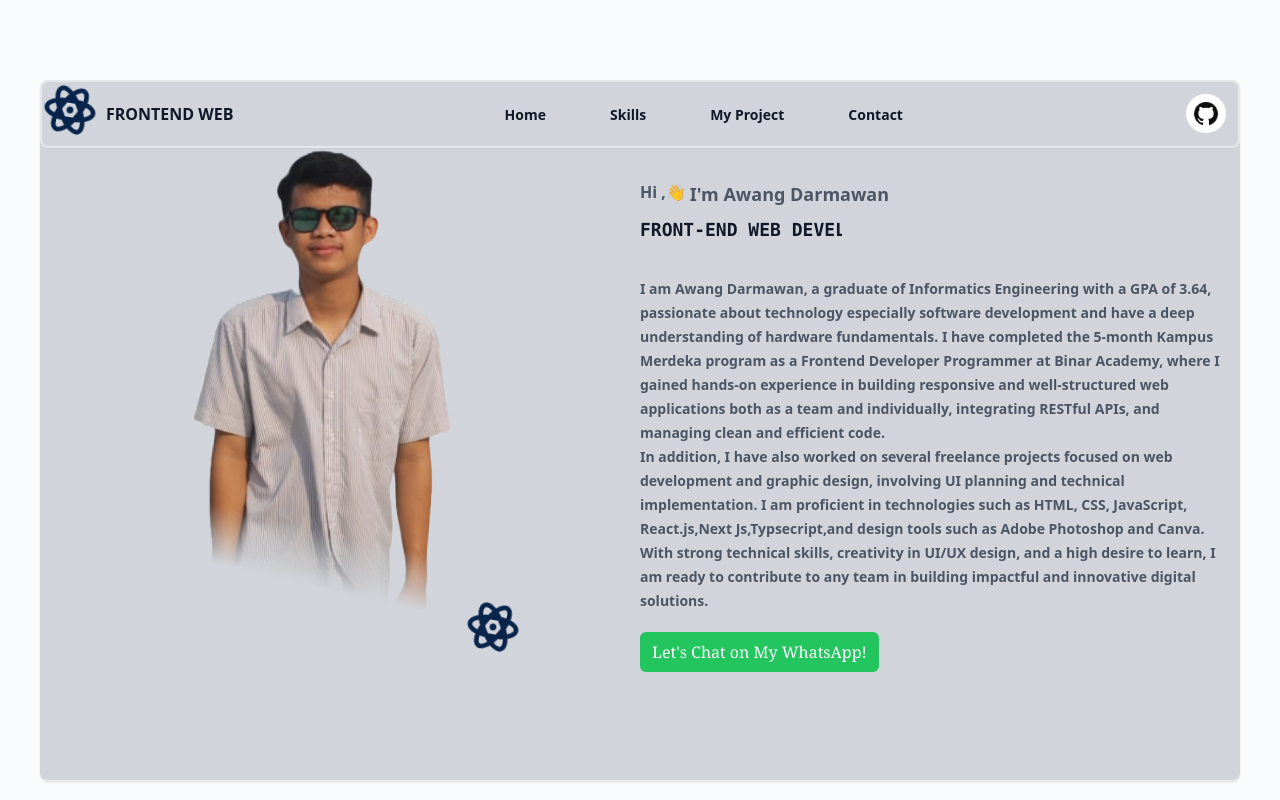
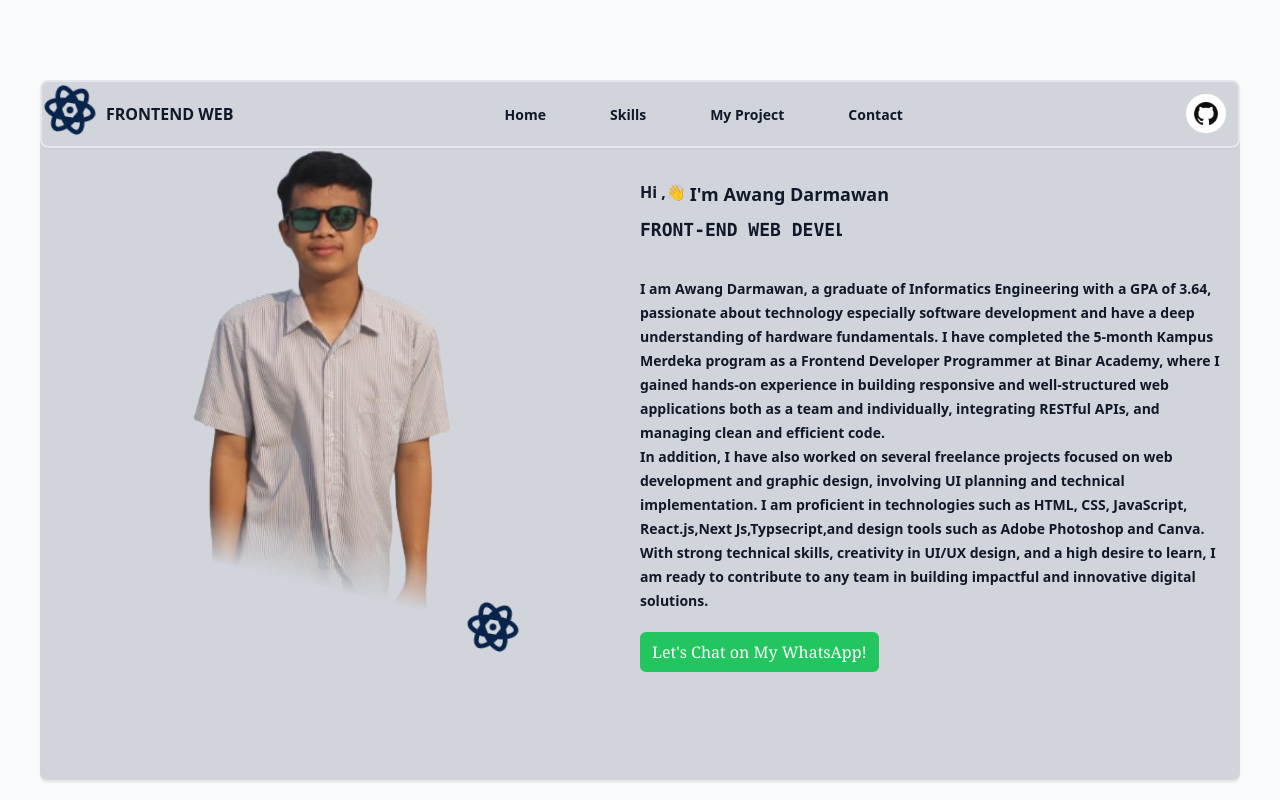
Before and after one commit to AwangDarmawan/Portofolio, a React (Vite) app: page / in a window 1280 px wide. Shown: the top 800 px of the page. Built offline with nearby package versions, Linux system fonts and the light colour scheme.

Commit message:
perbaiki togle

```diff
--- a/src/components/About.jsx
+++ b/src/components/About.jsx
@@ -15,10 +15,10 @@ function About() {
                  </div>
                 </div>
                 <div className='col-span-12 lg:col-span-6  md:col-span-6 sm:col-span-12 sm:my-11'>
-                    <span className='flex font-bold text-gray-600'>Hi ,<span className='animate-wave pe-1'>👋</span>
+                    <span className='flex font-bold text-gray-900'>Hi ,<span className='animate-wave pe-1'>👋</span>
                     <span className='text-lg'> I&#39;m Awang Darmawan</span></span>
-                    <h2 className=' text-lg mt-2 mb-8 text-gray-900  font-black w-[24ch] overflow-hidden whitespace-nowrap border-r-4 border-r-black font-mono dark:text-white animate-typing'>FRONT-END WEB DEVELOPER</h2>
-                    <span className='  text-gray-600 font-semibold text-sm font-sans animate-blink'>
+                    <h2 className=' text-lg mt-2 mb-8 text-gray-900  font-black w-[24ch] overflow-hidden whitespace-nowrap border-r-4 border-r-black font-mono animate-typing'>FRONT-END WEB DEVELOPER</h2>
+                    <span className='  text-gray-900 font-semibold text-sm font-sans animate-blink'>
                    I am Awang Darmawan, a graduate of Informatics Engineering with a GPA of 3.64, passionate about technology especially software development and have a deep understanding of hardware fundamentals. I have completed the 5-month Kampus Merdeka program as a Frontend Developer Programmer at Binar Academy, where I gained hands-on experience in building responsive and well-structured web applications both as a team and individually, integrating RESTful APIs, and managing clean and efficient code.<br/>
                    In addition, I have also worked on several freelance projects focused on web development and graphic design, involving UI planning and technical implementation. I am proficient in technologies such as HTML, CSS, JavaScript, React.js,Next Js,Typsecript,and design tools such as Adobe Photoshop and Canva. <br />
                    With strong technical skills, creativity in UI/UX design, and a high desire to learn, I am ready to contribute to any team in building impactful and innovative digital solutions.</span>
```
